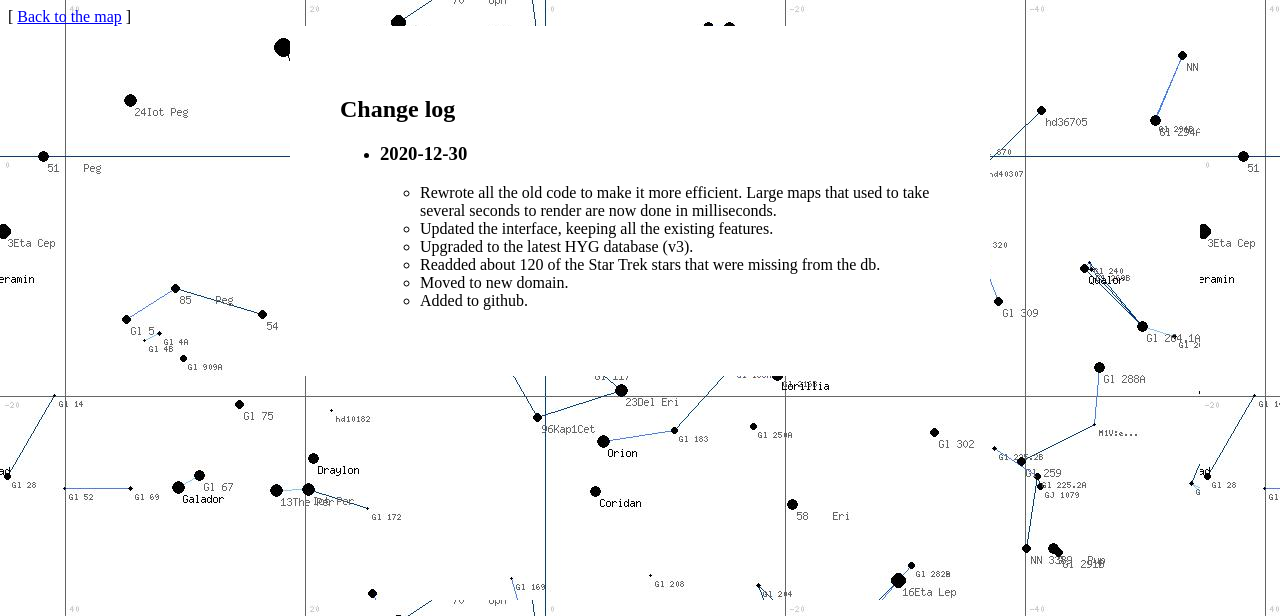
After one commit to jswhitten/hygmap, a PHP site: page /changelog.html in a window 1280 px wide. The commit adds this page. Shown: the top 616 px of the page. Run offline with PHP 8.4, Linux system fonts and the light colour scheme.

Commit message:
added changelog

```diff
--- /dev/null
+++ b/changelog.html
@@ -0,0 +1,28 @@
+<html>
+   <head>
+      <title>Change log</title>
+   </head>
+   <body background="vulcan.jpg">
+      [ <a href="index.php">Back to the map</a> ]
+
+      <div style="background-color: #ffffff; width: 600px; margin:auto; padding: 50px 50px;">
+      <h2>Change log</h2>
+      <p>
+         <ul>
+            <li>
+               <h3>2020-12-30</h3>
+               <ul>
+                  <li>Rewrote all the old code to make it more efficient. Large maps that used to
+                     take several seconds to render are now done in milliseconds.
+                  </li>
+                  <li>Updated the interface, keeping all the existing features.</li>
+                  <li>Upgraded to the latest HYG database (v3).</li>
+                  <li>Readded about 120 of the Star Trek stars that were missing from the db.</li>
+                  <li>Moved to new domain.</li>
+                  <li>Added to github.</li>
+               </ul>
+            </li>
+         </ul>
+      </div>
+   </body>
+</html>
```
Also changed, not shown: index.php (+10 -7 lines).
